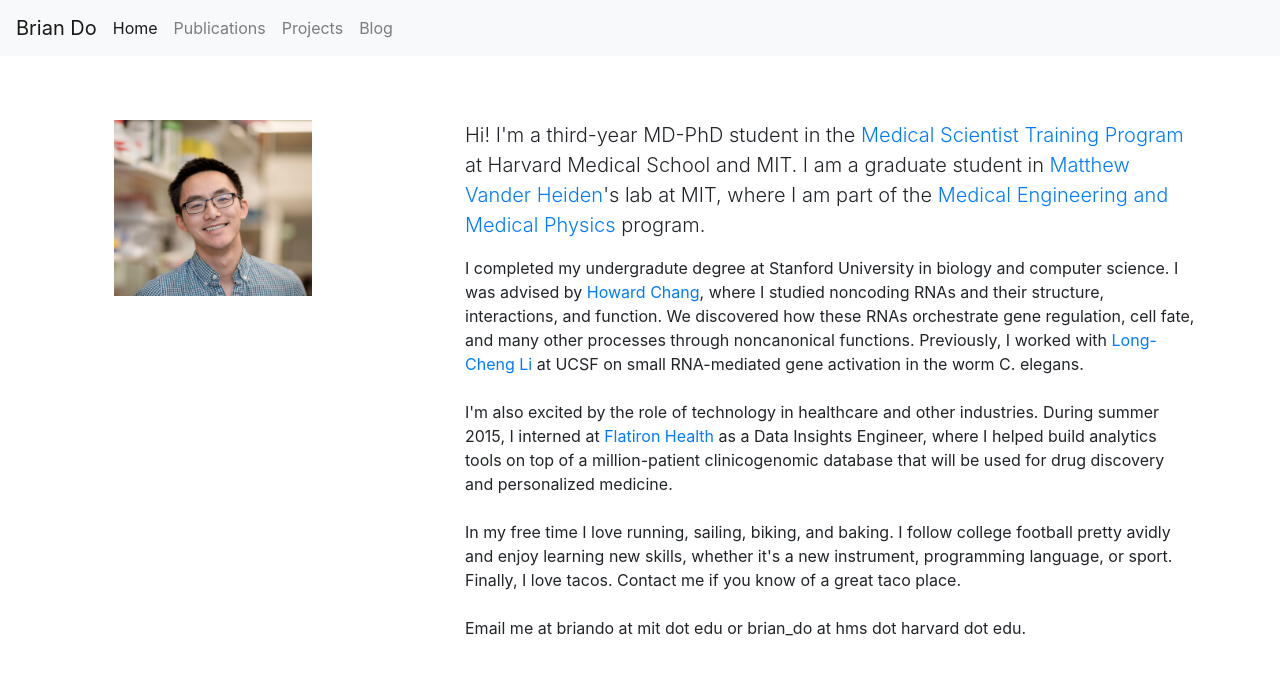
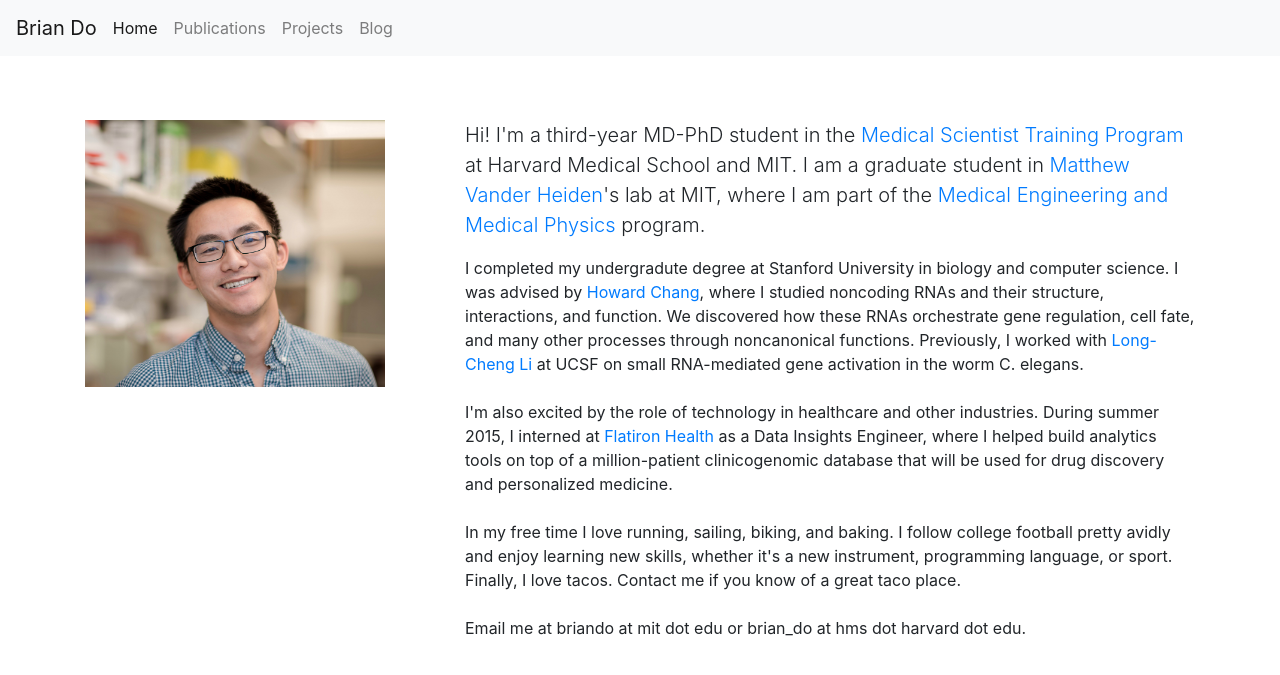
Before and after one commit to bdo311/bdo311.github.io, a Jekyll site: the page index.html, which Jekyll copies as it is, in a window 1280 px wide. Shown: the top 675 px of the page. Built offline with Jekyll 4.4.1, drawn with Linux system fonts in a browser that asks for light colours; nearby versions of some CDN libraries.

Commit message:
changed size

```diff
--- a/index.html
+++ b/index.html
@@ -44,7 +44,7 @@
     <div class="container">
       <div class="row">
         <div class="col-md-3" align="center">
-          <td><img width="198" src="./pictures/brian.jpg"></td>
+          <td><img width="300" src="./pictures/brian.jpg"></td>
         </div>
         <div class="col-md-1 panel">
         </div>
```
Also changed, not shown: get_labeled_raw_scores.py (deleted).
